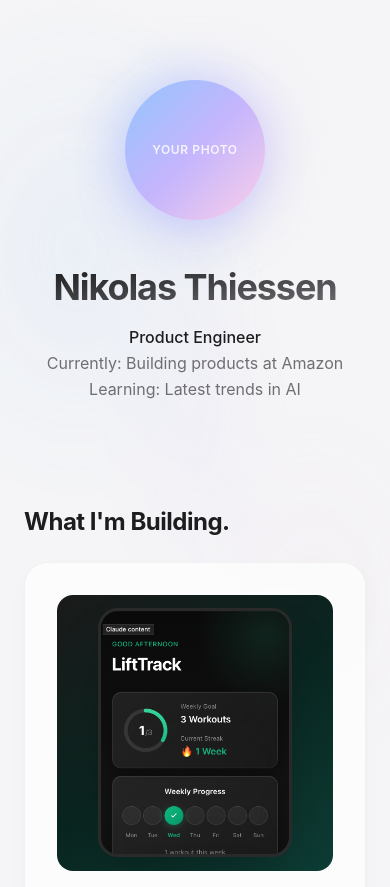
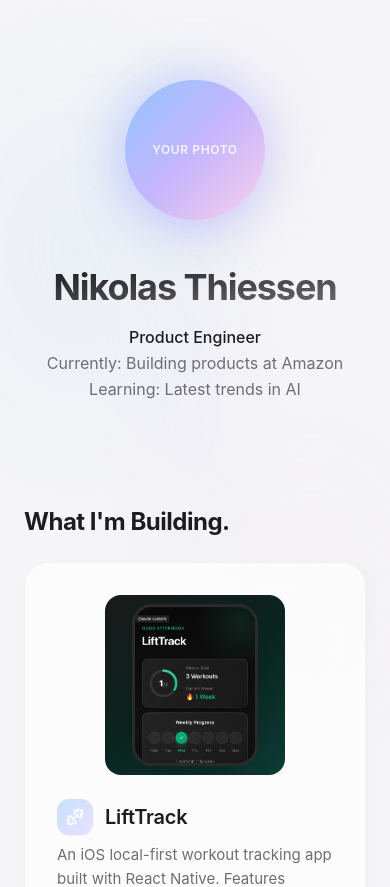
Before and after one commit to nthiessenf/personal-landing, a Next.js app in the folder landing-page/: page / in a window 390 px wide. Shown: the top 887 px of the page. Built offline with nearby package versions, Linux system fonts and the light colour scheme.

Commit message:
Refactor ProjectCard component to adjust image dimensions for improved layout consistency and responsiveness, enhancing visual presentation.

```diff
--- a/landing-page/components/project-card.tsx
+++ b/landing-page/components/project-card.tsx
@@ -23,10 +23,9 @@
       {/* Phone Mockup with Screenshot */}
       {image && (
         <div
-          className="flex-shrink-0 w-full sm:w-44 md:w-48 lg:w-52 rounded-2xl overflow-hidden flex items-center justify-center"
+          className="flex-shrink-0 w-[180px] h-[180px] rounded-2xl overflow-hidden flex items-center justify-center mx-auto sm:mx-0"
           style={{
             background: "linear-gradient(145deg, #1a1a1a 0%, #0a2520 50%, #0d3d35 100%)",
-            aspectRatio: "1 / 1",
           }}
         >
           <div className="relative w-[70%] h-[90%] rounded-[20px] overflow-hidden border-[3px] border-[#2a2a2a] shadow-2xl">
```
